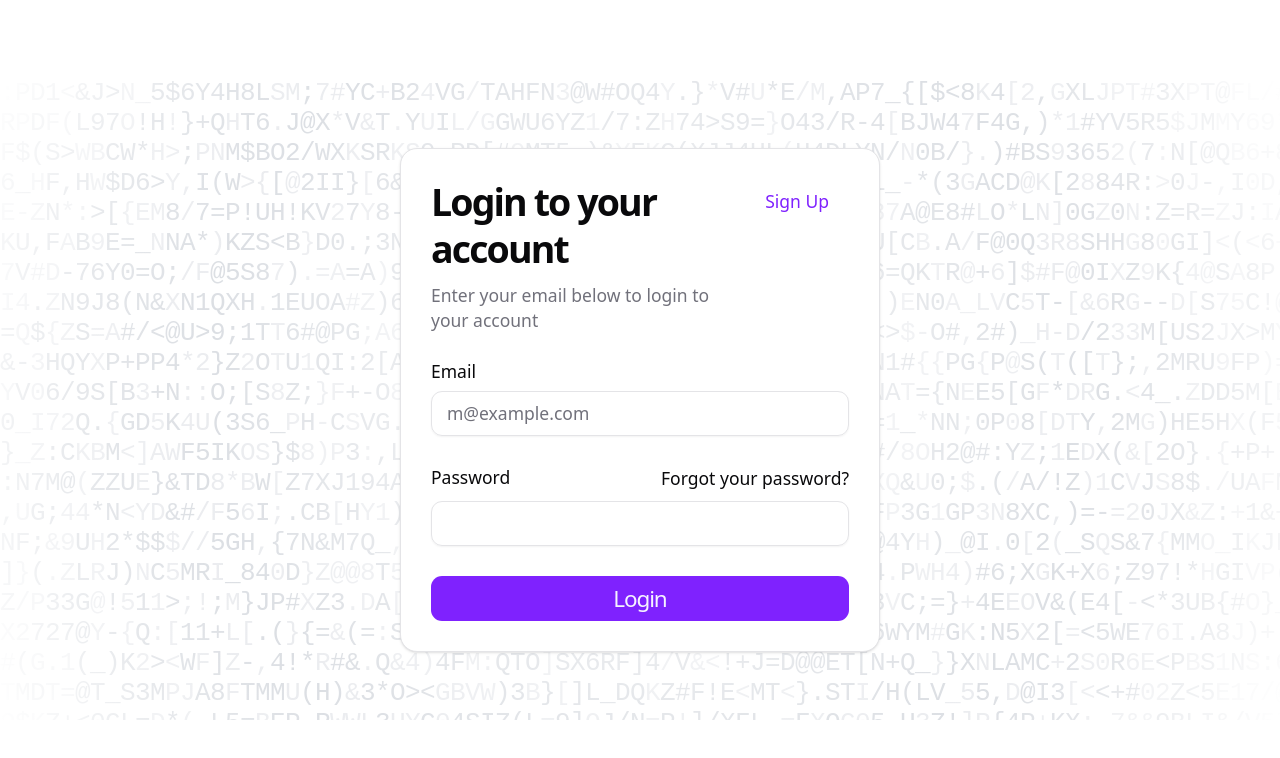
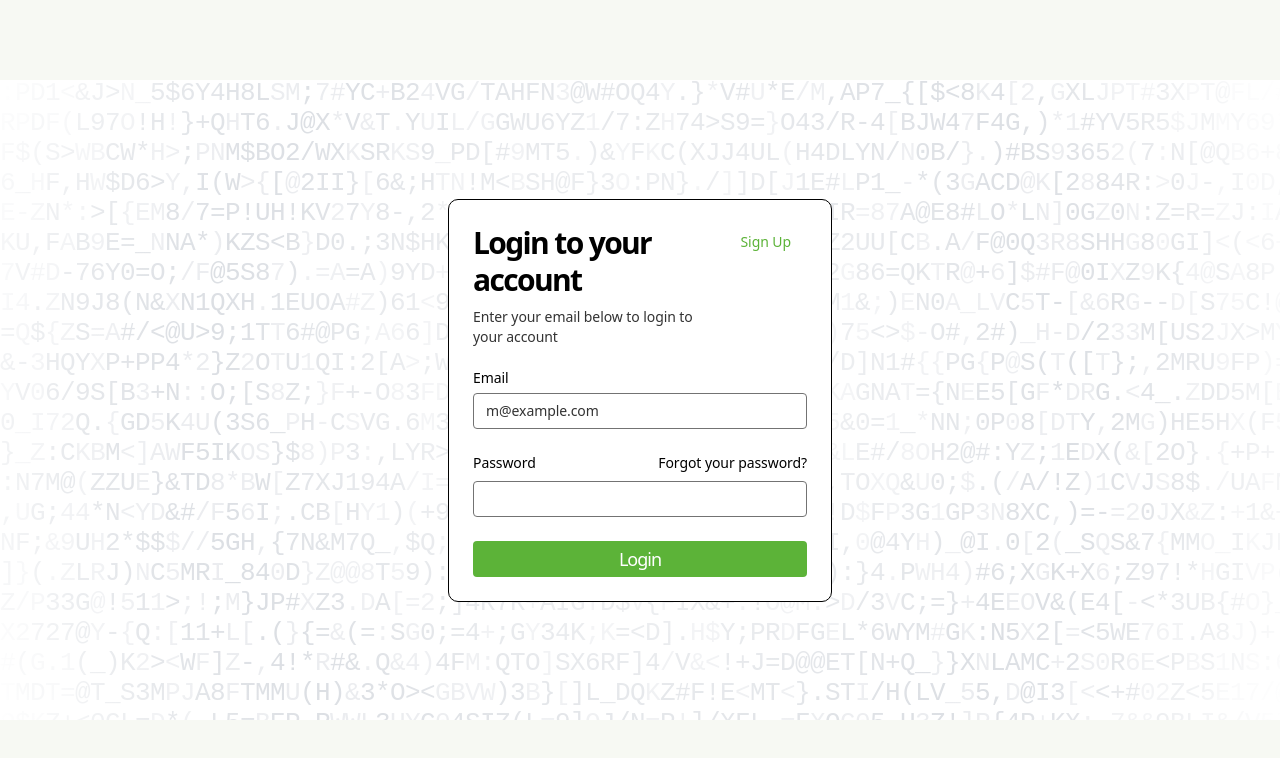
Before and after one commit to Anurag0577/Mockly---DM-screenshot-generator, a React app in the folder frontend/: page /login in a window 1280 px wide. Shown: the top 758 px of the page. Built offline with nearby package versions, Linux system fonts and the light colour scheme; the HTML template or start-up script is replaced by a standard one.

Commit message:
Random Commit

```diff
--- /dev/null
+++ b/frontend/src/api/axios.js
@@ -0,0 +1,57 @@
+import axios from "axios";
+
+const api = axios.create({ // creating an instance of axios
+  baseURL: "http://localhost:3000/api",
+  withCredentials: true,
+});
+
+// 🔹 Add accessToken to every request
+api.interceptors.request.use(
+  (config) => {
+    const accessToken = localStorage.getItem("accessToken");
+    if (accessToken) {
+      config.headers["Authorization"] = `Bearer ${accessToken}`;
+    }
+    return config;
+  },
+  (error) => Promise.reject(error)
+);
+
+// 🔹 Handle expired token & retry request
+api.interceptors.response.use(
+  (response) => response,
+  async (error) => {
+    const originalRequest = error.config;
+
+    if (error.response?.status === 401 && !originalRequest._retry) {
+      originalRequest._retry = true;
+
+      try {
+        // Request new token
+        const res = await axios.post(
+          "http://localhost:3000/api/auth/newAccessToken",
+          {},
+          { withCredentials: true }
+        );
+
+        const newAccessToken = res.data.data.accessToken;
+        localStorage.setItem("accessToken", newAccessToken);
+
+        // Update header for this request
+        originalRequest.headers["Authorization"] = `Bearer ${newAccessToken}`;
+
+        // Retry original request
+        return api(originalRequest);
+      } catch (refreshError) {
+        console.error("Token refresh failed:", refreshError);
+        localStorage.removeItem("accessToken");
+        console.log('From axios i am redirecting it to login')
+        window.location.href = "/login"; // optional logout
+      }
+    }
+
+    return Promise.reject(error);
+  }
+);
+
+export default api;
--- a/frontend/src/index.css
+++ b/frontend/src/index.css
@@ -3,11 +3,121 @@
 
 @custom-variant dark (&:is(.dark *));
 
+:root {
+  --background: oklch(0.9789 0.0082 121.6272);
+  --foreground: oklch(0 0 0);
+  --card: oklch(1.0000 0 0);
+  --card-foreground: oklch(0 0 0);
+  --popover: oklch(1.0000 0 0);
+  --popover-foreground: oklch(0 0 0);
+  --primary: oklch(0.6873 0.1792 138.0242);
+  --primary-foreground: oklch(1.0000 0 0);
+  --secondary: oklch(0.8467 0.1517 80.9345);
+  --secondary-foreground: oklch(1.0000 0 0);
+  --muted: oklch(0.9551 0 0);
+  --muted-foreground: oklch(0.3211 0 0);
+  --accent: oklch(0.9546 0.0916 136.5636);
+  --accent-foreground: oklch(0 0 0);
+  --destructive: oklch(0.6368 0.2078 25.3313);
+  --destructive-foreground: oklch(1.0000 0 0);
+  --border: oklch(0 0 0);
+  --input: oklch(0.5555 0 0);
+  --ring: oklch(0 0 0);
+  --chart-1: oklch(0.5106 0.2301 276.9656);
+  --chart-2: oklch(0.7038 0.1230 182.5025);
+  --chart-3: oklch(0.7686 0.1647 70.0804);
+  --chart-4: oklch(0.6559 0.2118 354.3084);
+  --chart-5: oklch(0.7227 0.1920 149.5793);
+  --sidebar: oklch(0.9789 0.0082 121.6272);
+  --sidebar-foreground: oklch(0 0 0);
+  --sidebar-primary: oklch(0.5106 0.2301 276.9656);
+  --sidebar-primary-foreground: oklch(1.0000 0 0);
+  --sidebar-accent: oklch(0.6873 0.1792 138.0242);
+  --sidebar-accent-foreground: oklch(0 0 0);
+  --sidebar-border: oklch(0 0 0);
+  --sidebar-ring: oklch(0.7853 0.1041 274.7134);
+  --font-sans: ui-sans-serif, system-ui;
+  --font-serif: ui-serif, Georgia, Cambria, "Times New Roman", Times, serif;
+  --font-mono: M PLUS 1 Code, ui-monospace, monospace;
+  /* --font-sans: ui-sans-serif, system-ui, -apple-system, BlinkMacSystemFont, 'Segoe UI', Roboto, 'Helvetica Neue', Arial, 'Noto Sans', sans-serif, 'Apple Color Emoji', 'Segoe UI Emoji', 'Segoe UI Symbol', 'Noto Color Emoji';
+  --font-serif: ui-serif, Georgia, Cambria, "Times New Roman", Times, serif;
+  --font-mono: M PLUS 1 Code, ui-monospace, monospace; */
+  --radius: 0.375rem;
+  --shadow-x: 0px;
+  --shadow-y: 0px;
+  --shadow-blur: 0px;
+  --shadow-spread: 0px;
+  --shadow-opacity: 0.06;
+  --shadow-color: #1a1a1a;
+  --shadow-2xs: 0px 0px 0px 0px hsl(0 0% 10.1961% / 0.03);
+  --shadow-xs: 0px 0px 0px 0px hsl(0 0% 10.1961% / 0.03);
+  --shadow-sm: 0px 0px 0px 0px hsl(0 0% 10.1961% / 0.06), 0px 1px 2px -1px hsl(0 0% 10.1961% / 0.06);
+  --shadow: 0px 0px 0px 0px hsl(0 0% 10.1961% / 0.06), 0px 1px 2px -1px hsl(0 0% 10.1961% / 0.06);
+  --shadow-md: 0px 0px 0px 0px hsl(0 0% 10.1961% / 0.06), 0px 2px 4px -1px hsl(0 0% 10.1961% / 0.06);
+  --shadow-lg: 0px 0px 0px 0px hsl(0 0% 10.1961% / 0.06), 0px 4px 6px -1px hsl(0 0% 10.1961% / 0.06);
+  --shadow-xl: 0px 0px 0px 0px hsl(0 0% 10.1961% / 0.06), 0px 8px 10px -1px hsl(0 0% 10.1961% / 0.06);
+  --shadow-2xl: 0px 0px 0px 0px hsl(0 0% 10.1961% / 0.15);
+  --tracking-normal: -0.005em;
+  /* --spacing: 0.19rem; */
+}
+
+.dark {
+  --background: oklch(0 0 0);
+  --foreground: oklch(1.0000 0 0);
+  --card: oklch(0.1591 0 0);
+  --card-foreground: oklch(1.0000 0 0);
+  --popover: oklch(0.2455 0.0217 257.2823);
+  --popover-foreground: oklch(1.0000 0 0);
+  --primary: oklch(0.6873 0.1792 138.0242);
+  --primary-foreground: oklch(0 0 0);
+  --secondary: oklch(0.8467 0.1517 80.9345);
+  --secondary-foreground: oklch(0 0 0);
+  --muted: oklch(0.3211 0 0);
+  --muted-foreground: oklch(0.8452 0 0);
+  --accent: oklch(0.6873 0.1792 138.0242);
+  --accent-foreground: oklch(0 0 0);
+  --destructive: oklch(0.7106 0.1661 22.2162);
+  --destructive-foreground: oklch(0 0 0);
+  --border: oklch(0.4459 0 0);
+  --input: oklch(1.0000 0 0);
+  --ring: oklch(0.6873 0.1792 138.0242);
+  --chart-1: oklch(0.6801 0.1583 276.9349);
+  --chart-2: oklch(0.7845 0.1325 181.9120);
+  --chart-3: oklch(0.8790 0.1534 91.6054);
+  --chart-4: oklch(0.7253 0.1752 349.7607);
+  --chart-5: oklch(0.8003 0.1821 151.7110);
+  --sidebar: oklch(0 0 0);
+  --sidebar-foreground: oklch(1.0000 0 0);
+  --sidebar-primary: oklch(0.6801 0.1583 276.9349);
+  --sidebar-primary-foreground: oklch(0 0 0);
+  --sidebar-accent: oklch(0.8790 0.1534 91.6054);
+  --sidebar-accent-foreground: oklch(0 0 0);
+  --sidebar-border: oklch(1.0000 0 0);
+  --sidebar-ring: oklch(0.6801 0.1583 276.9349);
+  /* --font-sans: Poppins,sans-serif;
+  --font-serif: DM Sans, sans-serif;
+  --font-mono: Space Mono, monospace; */
+  --font-sans: ui-sans-serif, system-ui, -apple-system, BlinkMacSystemFont, 'Segoe UI', Roboto, 'Helvetica Neue', Arial, 'Noto Sans', sans-serif, 'Apple Color Emoji', 'Segoe UI Emoji', 'Segoe UI Symbol', 'Noto Color Emoji';
+  --font-serif: ui-serif, Georgia, Cambria, "Times New Roman", Times, serif;
+  --font-mono: M PLUS 1 Code, ui-monospace, monospace;
+  --radius: 0.375rem;
+  --shadow-x: 0px;
+  --shadow-y: 0px;
+  --shadow-blur: 0px;
+  --shadow-spread: 0px;
+  --shadow-opacity: 0.06;
+  --shadow-color: #1a1a1a;
+  --shadow-2xs: 0px 0px 0px 0px hsl(0 0% 10.1961% / 0.03);
+  --shadow-xs: 0px 0px 0px 0px hsl(0 0% 10.1961% / 0.03);
+  --shadow-sm: 0px 0px 0px 0px hsl(0 0% 10.1961% / 0.06), 0px 1px 2px -1px hsl(0 0% 10.1961% / 0.06);
+  --shadow: 0px 0px 0px 0px hsl(0 0% 10.1961% / 0.06), 0px 1px 2px -1px hsl(0 0% 10.1961% / 0.06);
+  --shadow-md: 0px 0px 0px 0px hsl(0 0% 10.1961% / 0.06), 0px 2px 4px -1px hsl(0 0% 10.1961% / 0.06);
+  --shadow-lg: 0px 0px 0px 0px hsl(0 0% 10.1961% / 0.06), 0px 4px 6px -1px hsl(0 0% 10.1961% / 0.06);
+  --shadow-xl: 0px 0px 0px 0px hsl(0 0% 10.1961% / 0.06), 0px 8px 10px -1px hsl(0 0% 10.1961% / 0.06);
+  --shadow-2xl: 0px 0px 0px 0px hsl(0 0% 10.1961% / 0.15);
+}
+
 @theme inline {
-  --radius-sm: calc(var(--radius) - 4px);
-  --radius-md: calc(var(--radius) - 2px);
-  --radius-lg: var(--radius);
-  --radius-xl: calc(var(--radius) + 4px);
   --color-background: var(--background);
   --color-foreground: var(--foreground);
   --color-card: var(--card);
@@ -23,6 +133,7 @@
   --color-accent: var(--accent);
   --color-accent-foreground: var(--accent-foreground);
   --color-destructive: var(--destructive);
+  --color-destructive-foreground: var(--destructive-foreground);
   --color-border: var(--border);
   --color-input: var(--input);
   --color-ring: var(--ring);
@@ -39,75 +150,35 @@
   --color-sidebar-accent-foreground: var(--sidebar-accent-foreground);
   --color-sidebar-border: var(--sidebar-border);
   --color-sidebar-ring: var(--sidebar-ring);
+
+  --font-sans: var(--font-sans);
+  --font-mono: var(--font-mono);
+  --font-serif: var(--font-serif);
+
+  --radius-sm: calc(var(--radius) - 4px);
+  --radius-md: calc(var(--radius) - 2px);
+  --radius-lg: var(--radius);
+  --radius-xl: calc(var(--radius) + 4px);
+
+  --shadow-2xs: var(--shadow-2xs);
+  --shadow-xs: var(--shadow-xs);
+  --shadow-sm: var(--shadow-sm);
+  --shadow: var(--shadow);
+  --shadow-md: var(--shadow-md);
+  --shadow-lg: var(--shadow-lg);
+  --shadow-xl: var(--shadow-xl);
+  --shadow-2xl: var(--shadow-2xl);
+
+  --tracking-tighter: calc(var(--tracking-normal) - 0.05em);
+  --tracking-tight: calc(var(--tracking-normal) - 0.025em);
+  --tracking-normal: var(--tracking-normal);
+  --tracking-wide: calc(var(--tracking-normal) + 0.025em);
+  --tracking-wider: calc(var(--tracking-normal) + 0.05em);
+  --tracking-widest: calc(var(--tracking-normal) + 0.1em);
 }
 
-:root {
-  --radius: 0.65rem;
-  --background: oklch(1 0 0);
-  --foreground: oklch(0.141 0.005 285.823);
-  --card: oklch(1 0 0);
-  --card-foreground: oklch(0.141 0.005 285.823);
-  --popover: oklch(1 0 0);
-  --popover-foreground: oklch(0.141 0.005 285.823);
-  --primary: oklch(0.541 0.281 293.009);
-  --primary-foreground: oklch(0.969 0.016 293.756);
-  --secondary: oklch(0.967 0.001 286.375);
-  --secondary-foreground: oklch(0.21 0.006 285.885);
-  --muted: oklch(0.967 0.001 286.375);
-  --muted-foreground: oklch(0.552 0.016 285.938);
-  --accent: oklch(0.967 0.001 286.375);
-  --accent-foreground: oklch(0.21 0.006 285.885);
-  --destructive: oklch(0.577 0.245 27.325);
-  --border: oklch(0.92 0.004 286.32);
-  --input: oklch(0.92 0.004 286.32);
-  --ring: oklch(0.702 0.183 293.541);
-  --chart-1: oklch(0.811 0.111 293.571);
-  --chart-2: oklch(0.606 0.25 292.717);
-  --chart-3: oklch(0.541 0.281 293.009);
-  --chart-4: oklch(0.491 0.27 292.581);
-  --chart-5: oklch(0.432 0.232 292.759);
-  --sidebar: oklch(0.985 0 0);
-  --sidebar-foreground: oklch(0.141 0.005 285.823);
-  --sidebar-primary: oklch(0.541 0.281 293.009);
-  --sidebar-primary-foreground: oklch(0.969 0.016 293.756);
-  --sidebar-accent: oklch(0.967 0.001 286.375);
-  --sidebar-accent-foreground: oklch(0.21 0.006 285.885);
-  --sidebar-border: oklch(0.92 0.004 286.32);
-  --sidebar-ring: oklch(0.702 0.183 293.541);
-}
-
-.dark {
-  --background: oklch(0.141 0.005 285.823);
-  --foreground: oklch(0.985 0 0);
-  --card: oklch(0.21 0.006 285.885);
-  --card-foreground: oklch(0.985 0 0);
-  --popover: oklch(0.21 0.006 285.885);
-  --popover-foreground: oklch(0.985 0 0);
-  --primary: oklch(0.606 0.25 292.717);
-  --primary-foreground: oklch(0.969 0.016 293.756);
-  --secondary: oklch(0.274 0.006 286.033);
-  --secondary-foreground: oklch(0.985 0 0);
-  --muted: oklch(0.274 0.006 286.033);
-  --muted-foreground: oklch(0.705 0.015 286.067);
-  --accent: oklch(0.274 0.006 286.033);
-  --accent-foreground: oklch(0.985 0 0);
-  --destructive: oklch(0.704 0.191 22.216);
-  --border: oklch(1 0 0 / 10%);
-  --input: oklch(1 0 0 / 15%);
-  --ring: oklch(0.38 0.189 293.745);
-  --chart-1: oklch(0.811 0.111 293.571);
-  --chart-2: oklch(0.606 0.25 292.717);
-  --chart-3: oklch(0.541 0.281 293.009);
-  --chart-4: oklch(0.491 0.27 292.581);
-  --chart-5: oklch(0.432 0.232 292.759);
-  --sidebar: oklch(0.21 0.006 285.885);
-  --sidebar-foreground: oklch(0.985 0 0);
-  --sidebar-primary: oklch(0.606 0.25 292.717);
-  --sidebar-primary-foreground: oklch(0.969 0.016 293.756);
-  --sidebar-accent: oklch(0.274 0.006 286.033);
-  --sidebar-accent-foreground: oklch(0.985 0 0);
-  --sidebar-border: oklch(1 0 0 / 10%);
-  --sidebar-ring: oklch(0.38 0.189 293.745);
+body {
+  letter-spacing: var(--tracking-normal);
 }
 
 
@@ -119,7 +190,3 @@
     @apply bg-background text-foreground;
   }
 }
-
-html, body, #root {
-  font-size: 20px !important;
-}
--- a/frontend/src/pages/Signup.jsx
+++ b/frontend/src/pages/Signup.jsx
@@ -12,6 +12,9 @@
 import { Label } from "@/components/ui/label"
 import LetterGlitch from '../components/LetterGlitch.jsx'
 import { useState } from "react"
+import { useQuery } from "@tanstack/react-query"
+import api from "@/api/axios.js"
+
 
 export function Signup() {
   const [firstName, setFirstName] = useState('');
@@ -19,8 +22,27 @@
   const [email, setEmail] = useState('')
   const [password, setPassword] = useState('')
 
+  const userSignup = async() => {
+    const res = await api.post('/auth/register', {
+      firstName,
+      lastName,
+      email,
+      password
+    })
+    const savedUserDetail = res.data;
+
+    if(savedUserDetail.data && savedUserDetail){
+      console.log('User register successfully!', savedUserDetail)
+    } else {
+      throw new Error('Invalid response formate.')
+    }
+  }
+
   const registerUser = async(firstName, lastName, email, password) => {
-
+    const query = useQuery({
+      queryKey: ['register'],
+      queryFn: userSignup
+    })
   }
 
   return (
```
